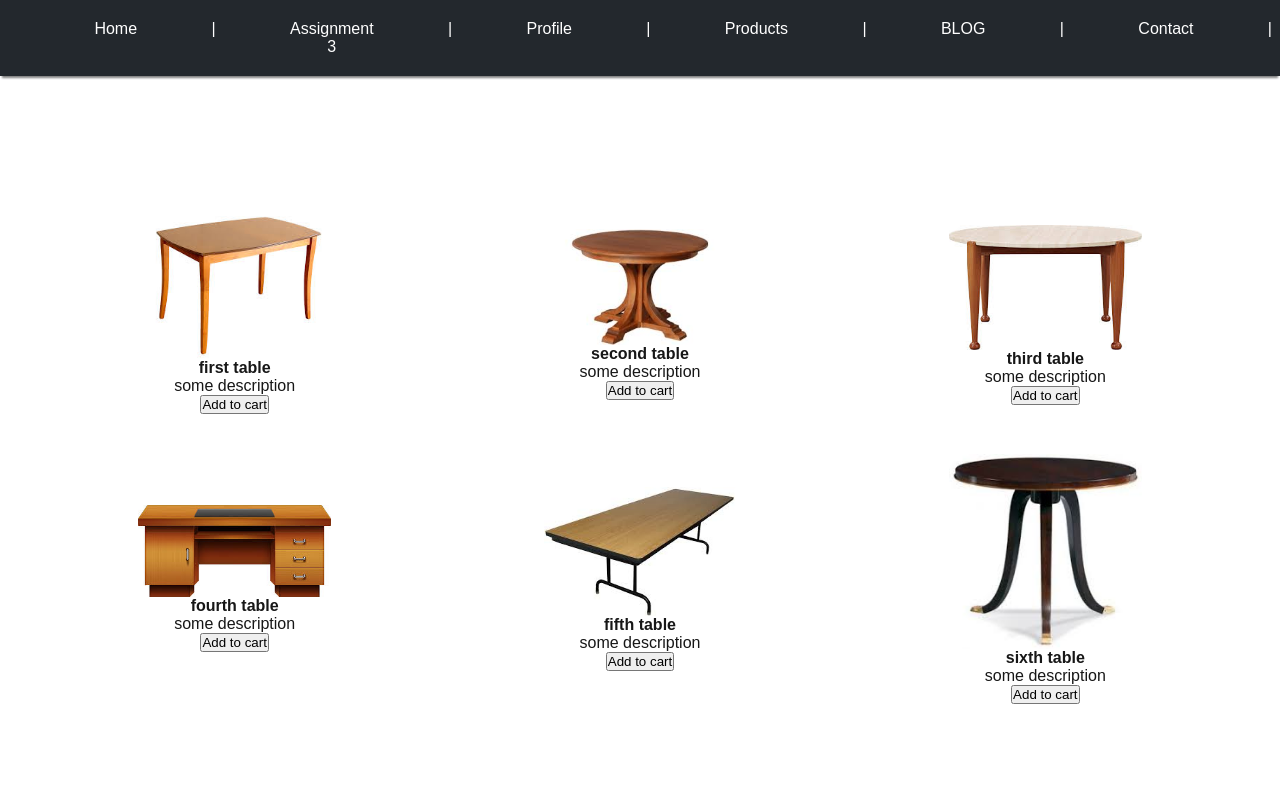
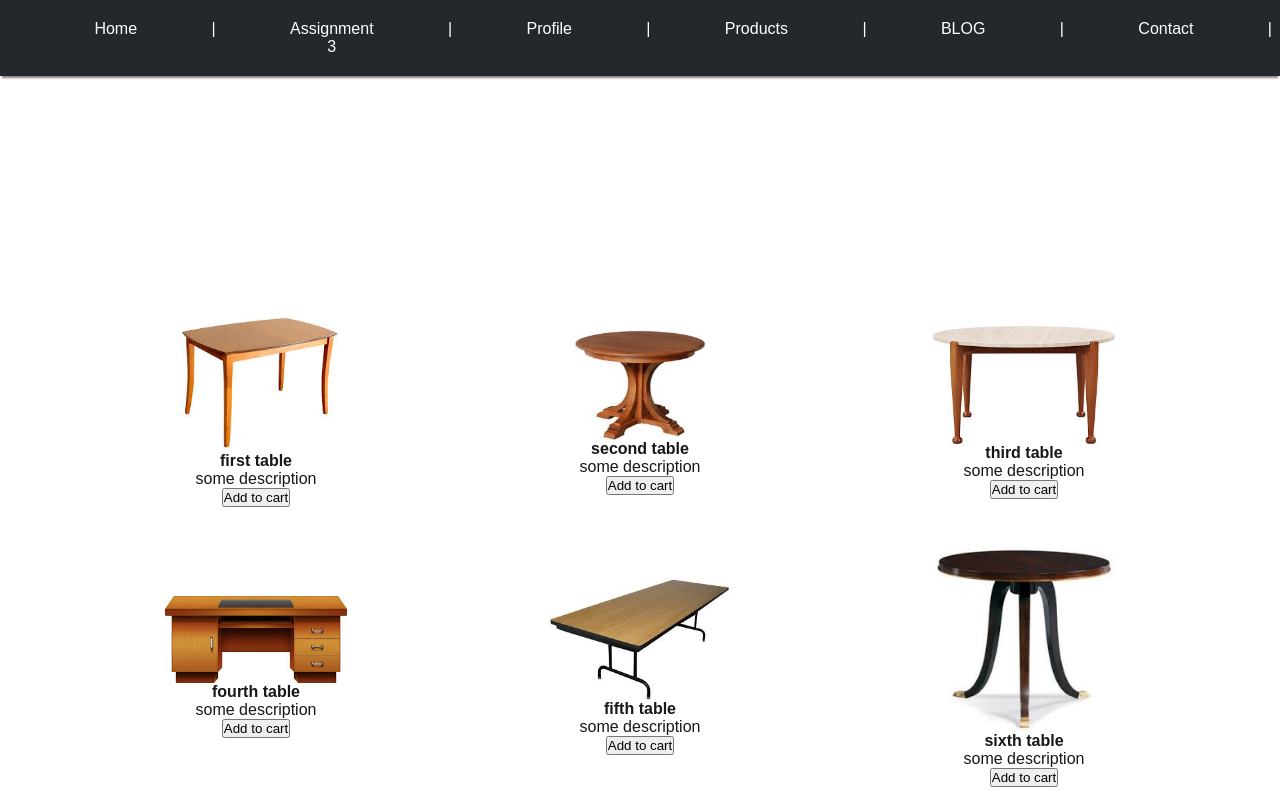
Before and after one commit to IrakliAmbroladze/tbc_x_usaid, a Next.js app: page / in a window 1280 px wide. Shown: the top 800 px of the page. Built offline with nearby package versions, Linux system fonts and the light colour scheme.

Commit message:
change div with main node

```diff
--- a/src/app/layout.jsx
+++ b/src/app/layout.jsx
@@ -12,7 +12,7 @@ export default function RootLayout({children}) {
     <html lang="en">
       <body>
         <Header />
-        <div>{children}</div>
+        <main>{children}</main>
         <Footer />
       </body>
     </html>
```
